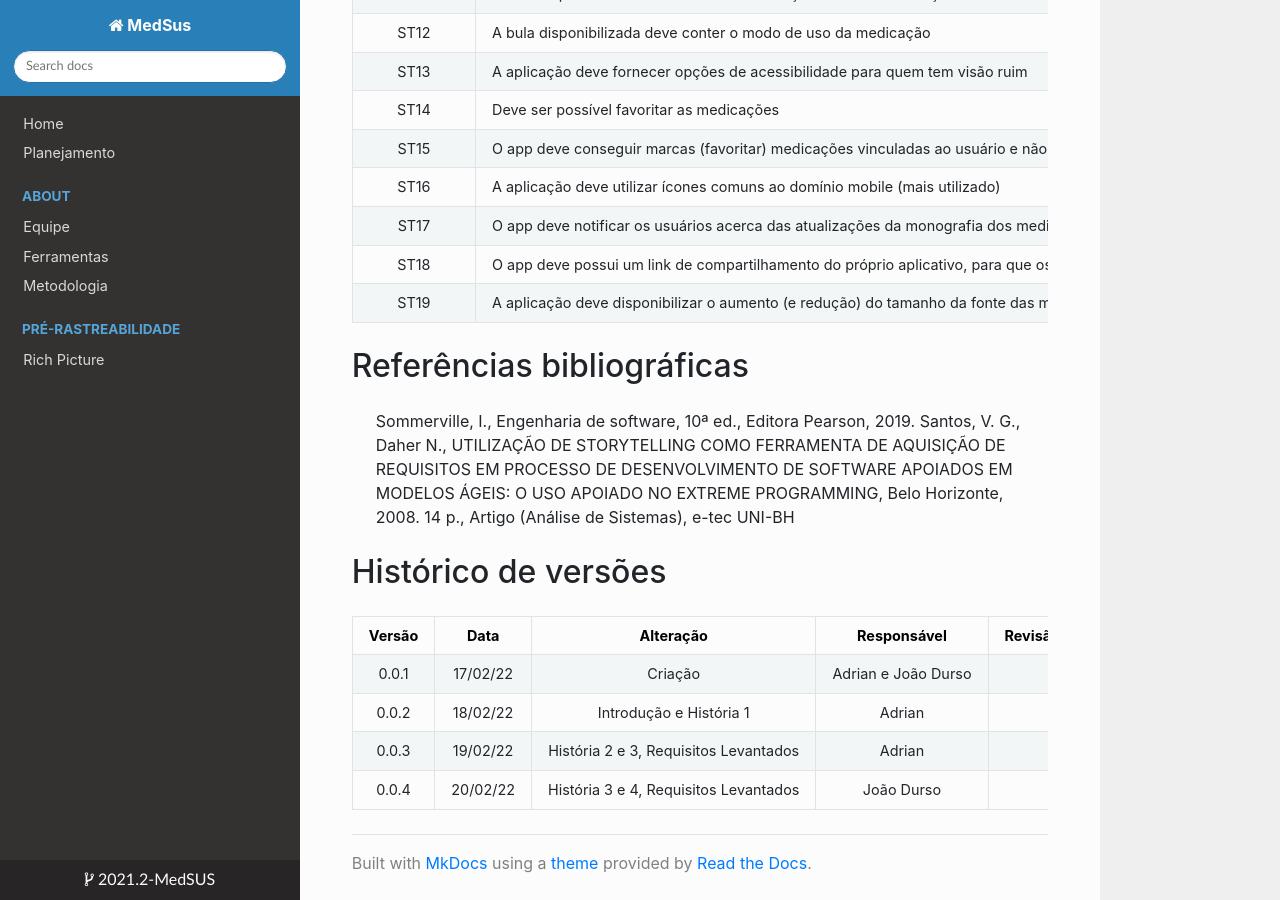
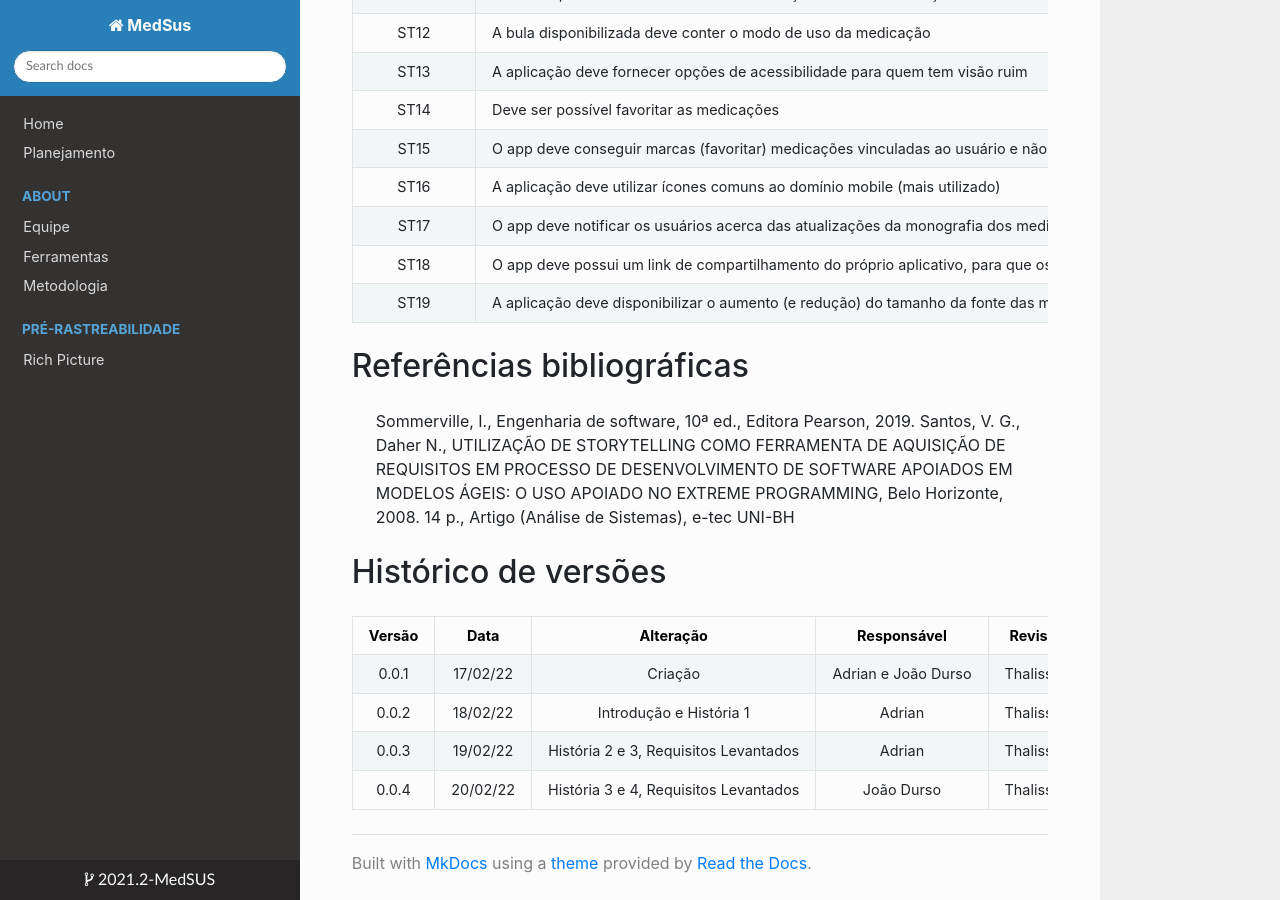
Before and after one commit to Requisitos-de-Software/2021.2-MedSUS, an MkDocs documentation site: the page built from docs/elicitation/storytelling.md, in a window 1280 px wide and 900 px high, scrolled down 4047 px. Built offline with MkDocs 1.6.1, drawn with Linux system fonts in a browser that asks for light colours; nearby versions of some CDN libraries.

Commit message:
Add Reviwer

```diff
--- a/docs/elicitation/storytelling.md
+++ b/docs/elicitation/storytelling.md
@@ -118,7 +118,7 @@ O objetivo das histórias é chegar em alguns objetivos e ter uma boa ideia gera
 
 Versão|Data|Alteração|Responsável|Revisão|
 :-:|:-:|:-:|:-:|:-:|
-0.0.1|17/02/22|Criação|Adrian e João Durso||
-0.0.2|18/02/22|Introdução e História 1|Adrian||
-0.0.3|19/02/22|História 2 e 3, Requisitos Levantados|Adrian||
-0.0.4|20/02/22|História 3 e 4, Requisitos Levantados|João Durso||
+0.0.1|17/02/22|Criação|Adrian e João Durso|Thalisson|
+0.0.2|18/02/22|Introdução e História 1|Adrian|Thalisson|
+0.0.3|19/02/22|História 2 e 3, Requisitos Levantados|Adrian|Thalisson|
+0.0.4|20/02/22|História 3 e 4, Requisitos Levantados|João Durso|Thalisson|
```
